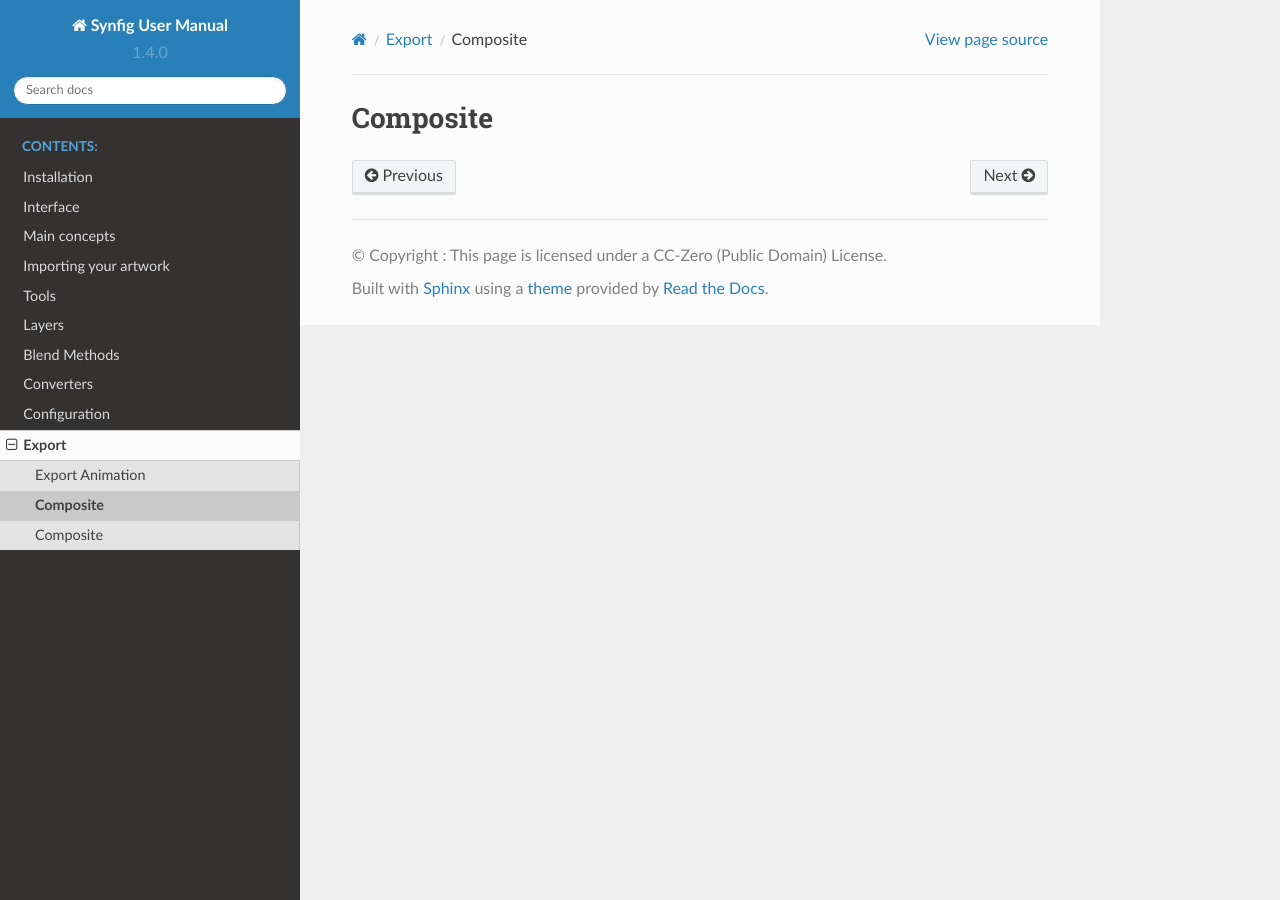
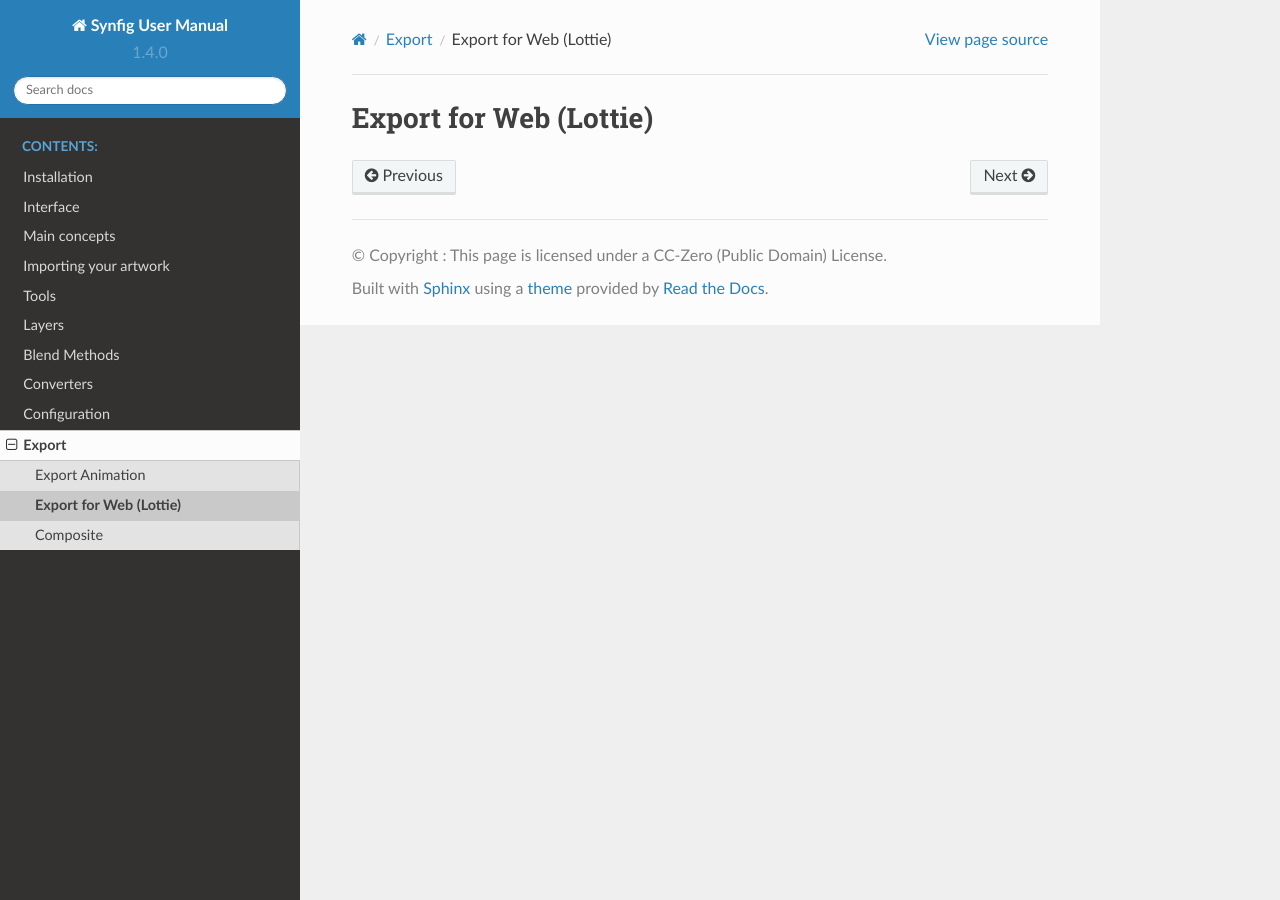
Before and after one commit to synfig/synfig-docs, a Sphinx documentation site: the page built from source/export/export_for_web_lottie.rst, in a window 1280 px wide. Built offline with Sphinx 7.4.7 and the Read the Docs theme 2.0.0, drawn with Linux system fonts in a browser that asks for light colours.

Commit message:
Fix heading

```diff
--- a/source/export/export_for_web_lottie.rst
+++ b/source/export/export_for_web_lottie.rst
@@ -1,5 +1,5 @@
 .. _blend_method_composite:
 
-########################
-    Composite
-########################
+###########################
+  Export for Web (Lottie)
+###########################
```
